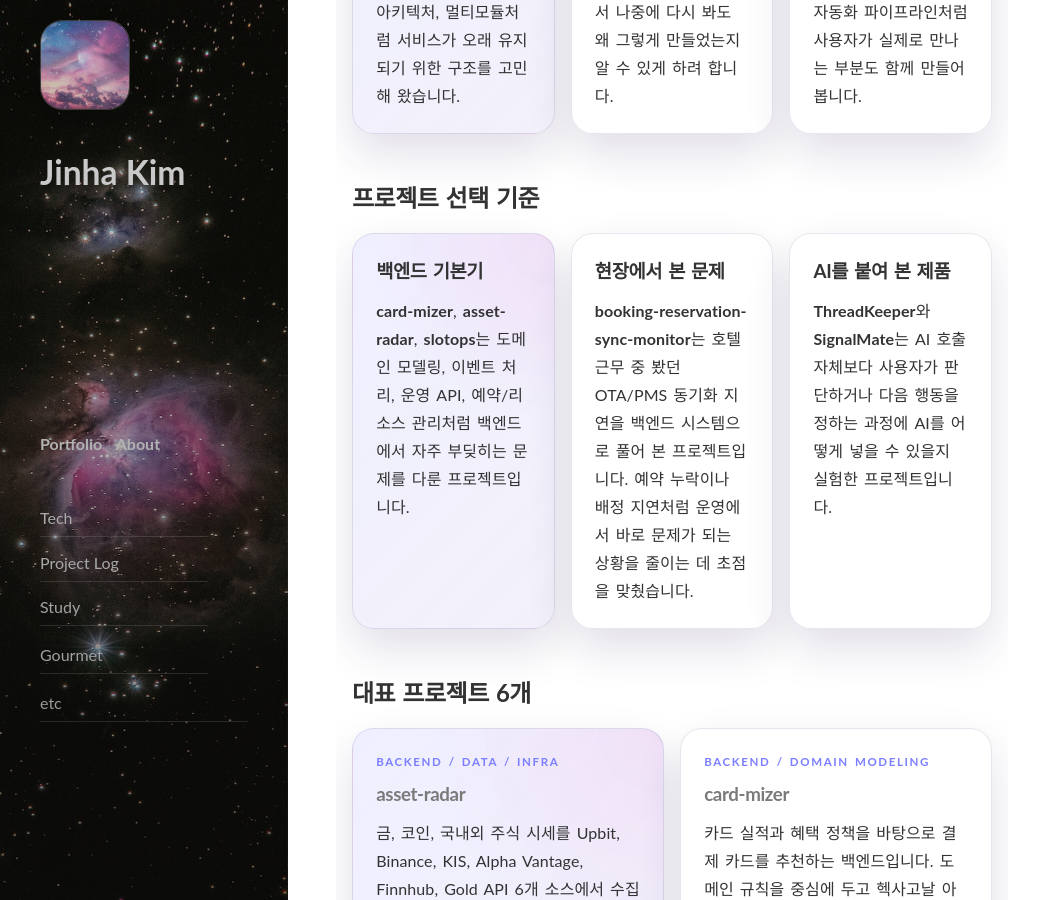
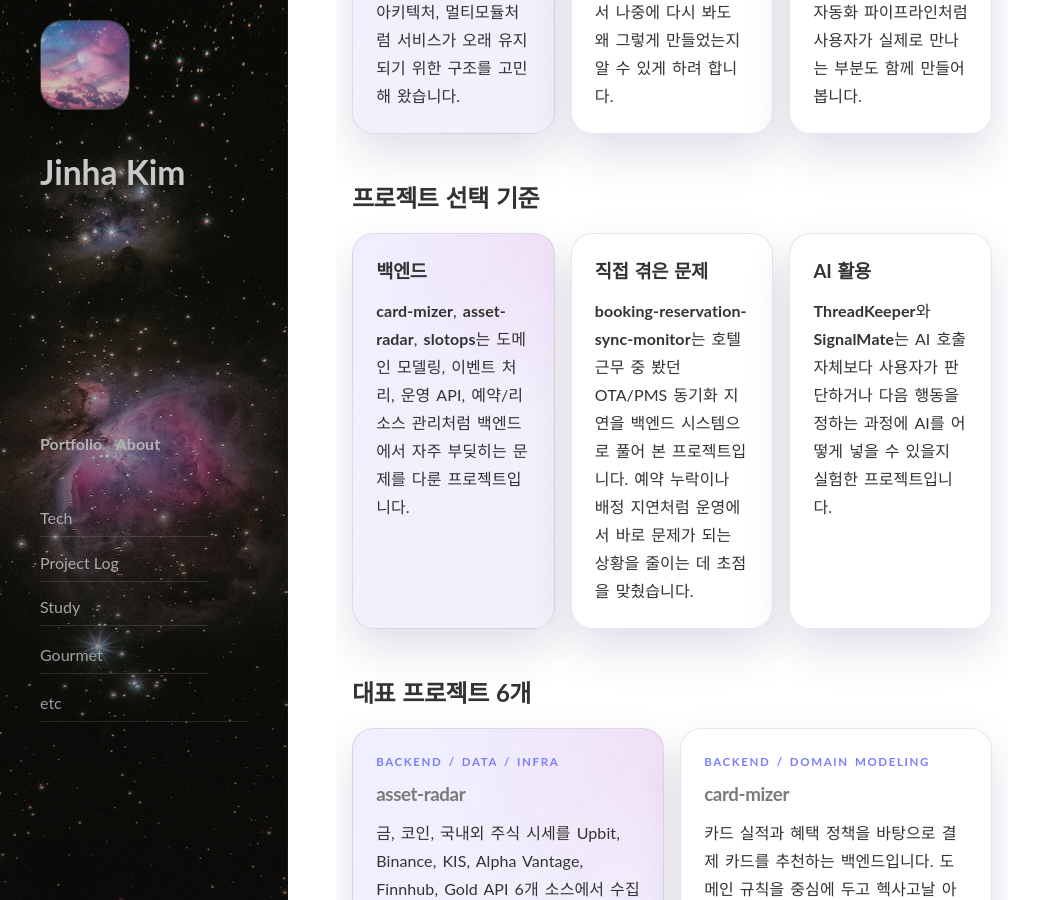
Before and after one commit to jean202/jean202.github.io, a Jekyll site: the page built from portfolio.md, in a window 1280 px wide and 900 px high, scrolled down 814 px. Shown: the whole window, without its empty margins (0-1061 px from the left). Built offline with Jekyll 4.4.1, drawn with Linux system fonts in a browser that asks for light colours; nearby versions of some CDN libraries.

Commit message:
Simplify portfolio project criteria headings

```diff
--- a/portfolio.md
+++ b/portfolio.md
@@ -43,15 +43,15 @@ order: 1
   <h2>프로젝트 선택 기준</h2>
   <div class="profile-grid profile-grid--three">
     <article class="profile-card profile-card--accent">
-      <h3>백엔드 기본기</h3>
+      <h3>백엔드</h3>
       <p><strong>card-mizer</strong>, <strong>asset-radar</strong>, <strong>slotops</strong>는 도메인 모델링, 이벤트 처리, 운영 API, 예약/리소스 관리처럼 백엔드에서 자주 부딪히는 문제를 다룬 프로젝트입니다.</p>
     </article>
     <article class="profile-card">
-      <h3>현장에서 본 문제</h3>
+      <h3>직접 겪은 문제</h3>
       <p><strong>booking-reservation-sync-monitor</strong>는 호텔 근무 중 봤던 OTA/PMS 동기화 지연을 백엔드 시스템으로 풀어 본 프로젝트입니다. 예약 누락이나 배정 지연처럼 운영에서 바로 문제가 되는 상황을 줄이는 데 초점을 맞췄습니다.</p>
     </article>
     <article class="profile-card">
-      <h3>AI를 붙여 본 제품</h3>
+      <h3>AI 활용</h3>
       <p><strong>ThreadKeeper</strong>와 <strong>SignalMate</strong>는 AI 호출 자체보다 사용자가 판단하거나 다음 행동을 정하는 과정에 AI를 어떻게 넣을 수 있을지 실험한 프로젝트입니다.</p>
     </article>
   </div>
```
